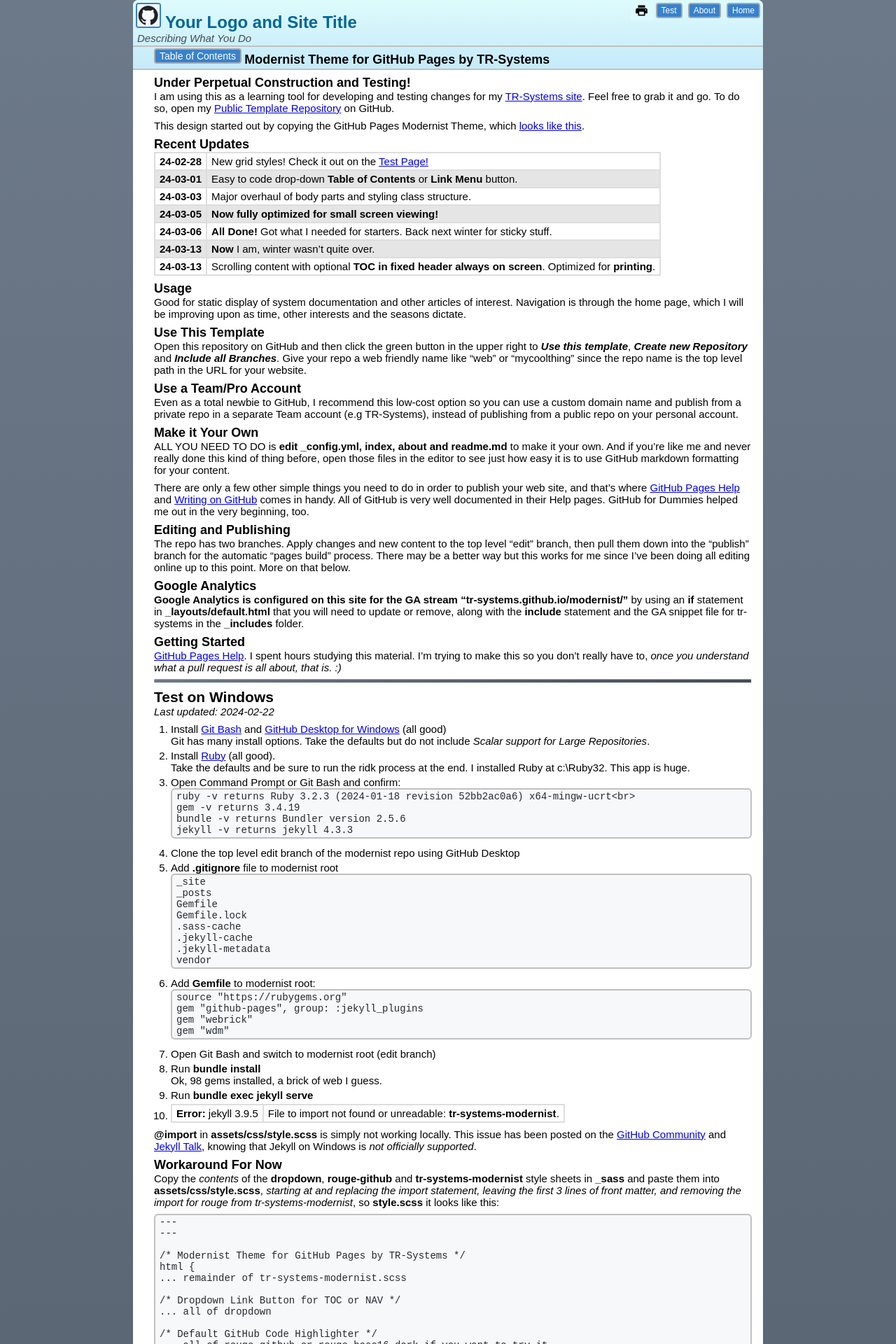
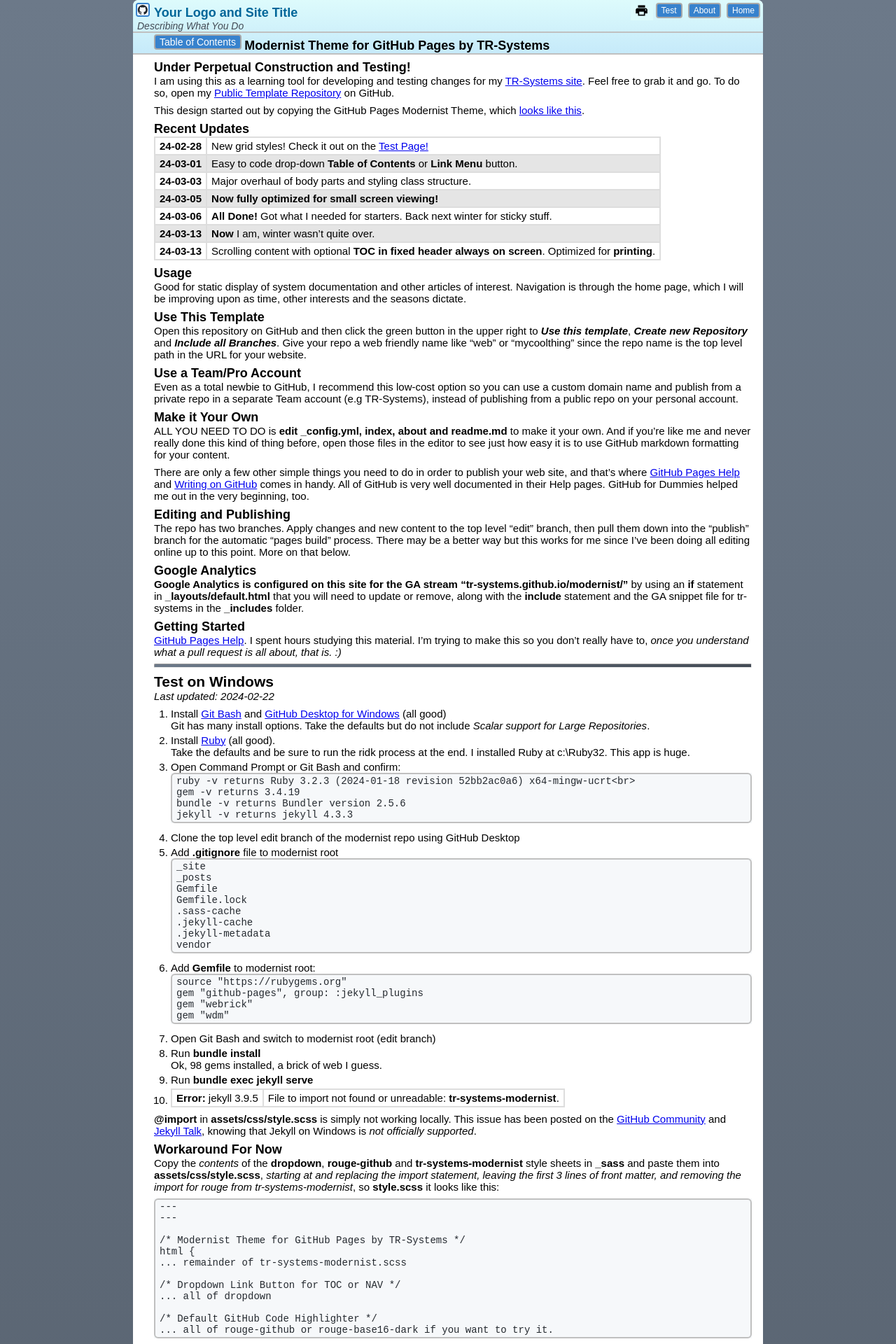
Before and after one commit to TR-Systems/modernist, a Jekyll site: the page built from index.md, in a window 1280 px wide. Shown: the top 1920 px of the page at 70% size. Built offline with Jekyll 4.4.1, drawn with Linux system fonts in a browser that asks for light colours; our own code applies the rules of GitHub Pages for plain Markdown files.

Commit message:
Updates for TOC Button

```diff
--- a/_config.yml
+++ b/_config.yml
@@ -50,10 +50,8 @@
 
 highlighter: rouge
 
-# Header and Footer Elements used in -layouts/default.html
-
+# Required Header Elements used in -layouts/default.html
 title: Your Logo and Site Title
-
 description: Describing What You Do
 
 # Update with your github userid and repo name
@@ -62,9 +60,8 @@
 baseurl:
 
 # Optional Header Elements
-# logo is reduced to 32 wide, to left of title
-# favicon MUST BE 32x32
-
+# Logo is reduced to 16x16. Favicon MUST BE 32x32
+menu: site-menu.html
 logo: assets/images/logo-github.png
 favicon: assets/images/logo-github.png
 
--- a/_includes/dropdown-script.html
+++ b/_includes/dropdown-script.html
@@ -5,8 +5,8 @@
 }
 // Close the dropdown if the user clicks outside of it
 window.onclick = function(event) {
-  if (!event.target.matches('.dropbtn')) {
-    var dropdowns = document.getElementsByClassName("dropdown-content");
+  if (!event.target.matches('.toc-button')) {
+    var dropdowns = document.getElementsByClassName("toc-dropdown-content");
     var i;
     for (i = 0; i < dropdowns.length; i++) {
       var openDropdown = dropdowns[i];
--- /dev/null
+++ b/_includes/site-menu.html
@@ -0,0 +1,3 @@
+<div id="#site-menu">
+  <button><i class="material-icons">menu</i></button>
+ </div>
--- a/_includes/toc-homepage.html
+++ b/_includes/toc-homepage.html
@@ -1,7 +1,7 @@
 <div class="toc">
-<div class="dropdown">
-<button onclick="buttonClick()" class="dropbtn">Table of Contents</button>
-<div id="myDropdown" class="dropdown-content">
+<div class="toc-dropdown">
+<button onclick="buttonClick()" class="toc-button">Table of Contents</button>
+<div id="myDropdown" class="toc-dropdown-content">
 <a href="#test-on-windows">Test On Windows</a>
 <a href="#test-on-raspberry-pi">Test On Ras Pi</a>
 <a href="#design-elements">Design Elements</a>
--- a/_includes/toc-testpage.html
+++ b/_includes/toc-testpage.html
@@ -1,7 +1,7 @@
 <div class="toc">
-<div class="dropdown">
-<button onclick="buttonClick()" class="dropbtn">Table of Contents</button>
-<div id="myDropdown" class="dropdown-content">
+<div class="toc-dropdown">
+<button onclick="buttonClick()" class="toc-button">Table of Contents</button>
+<div id="myDropdown" class="toc-dropdown-content">
 <a href="#toc-made-easy">TOC Made Easy</a>
 <a href="#grid-styles">Grid Styles</a>
 <a href="#50-50-grid">50-50 Grid</a>
--- a/_sass/dropdown.scss
+++ b/_sass/toc-dropdown.scss
@@ -1,6 +1,5 @@
-/* Dropdown Link Button for TOC or NAV */
-/* https://www.w3schools.com/howto/howto_js_dropdown.asp */
-.dropbtn {
+/* Dropdown Link Button for TOC */
+.toc-button {
   background-color: #3782CD;
   color: white;
   margin: 0; /* 0 0 6px; */
@@ -11,14 +10,14 @@
   border-radius: 4px;
   cursor: pointer;
 }
-.dropbtn:hover, .dropbtn:focus {
+.toc-button:hover, .toc-button:focus {
   background-color: #2980B9;
 }
-.dropdown {
+.toc-dropdown {
   position: relative;
   display: inline-block;
 }
-.dropdown-content {
+.toc-dropdown-content {
   display: none;
   position: absolute;
   background-color: #C6EAFA;
@@ -28,12 +27,12 @@
   box-shadow: 0px 8px 16px 0px rgba(0,0,0,0.2);
   z-index: 1;
 }
-.dropdown-content a {
+.toc-dropdown-content a {
   color: black;
   font-size: 14px;
   padding: 4px 40px 4px 8px;
   text-decoration: none;
   display: block;
 }
-.dropdown a:hover {background-color: #ddd;}
+.toc-dropdown a:hover {background-color: #ddd;}
 .show {display: block;}
--- a/_sass/tr-systems-modernist.scss
+++ b/_sass/tr-systems-modernist.scss
@@ -1,7 +1,7 @@
 /* Code Highlighter */
 @import "rouge-github";
 /* Dropdown Link Button */
-@import "dropdown";
+@import "toc-dropdown";
 
 /* Modernist Theme for GitHub Pages by TR-Systems */
 html {
@@ -35,7 +35,7 @@
 
   img {
     display: inline;
-    width: 32px;
+    width: 16px;
     margin: 4px 0 0 4px;
     padding: 0;
     border: 2px solid #3782CD;
@@ -46,15 +46,15 @@
     display: inline;
     margin-left: 6px;
     margin-bottom: 0;
-    font-size: 24px;
+    font-size: 1.2em;
     color: #069;
   }
   p {
     display: block;
     margin-left: 6px;
-    margin-bottom: 2px;
+    margin-bottom: 0;
     color: #434B55;
-    font-size: 15px;
+    font-size: 14px;
     font-style: italic;
   }
   ul {
@@ -100,14 +100,13 @@
 .toc {
   display: inline-block;
   padding-top: 2px;
-  padding-bottom: 2px;
   border-top: 2px solid silver;
   width: 900px;
   h1, h2, h3 {
+    color: black;
     display: inline-block;
-    font-size: 1.2em;
   }
-  .dropbtn {margin-left: 30px;}
+  .toc-button {margin-left: 30px;}
 }
 
 .content {
@@ -120,7 +119,6 @@
 
 .footer {
   display: block;
-  padding-bottom: 2px;
   background: #434B55;
   border-top: 2px solid silver;
   border-radius: 0 0 8px 8px;
@@ -302,11 +300,11 @@
       font-size: 1em;
       margin-left: 10px;
     }
-    .dropbtn {
+    .toc-button {
       font-size: 12px;
       margin-left: 10px;
     }
-    .dropdown-content {margin-left: 10px;}
+    .toc-dropdown-content {margin-left: 10px;}
   }
 
   .content {
@@ -318,7 +316,7 @@
     h4 {font-size: 1.0em;}
     td {font-size: 12px;}
     code, pre {font-size: 12px;}
-    .dropbtn {font-size: 14px}
+    .toc-button {font-size: 14px}
     p, ul, ol, table, pre, dl {margin-bottom: 6px;}
     p.nodisplay {display:none;}
     ul {padding-left: 20px;}
@@ -355,7 +353,7 @@
         font-size: 1.6em;
       }
     }
-    .dropbtn {display: none;}
+    .toc-button {display: none;}
   }
   .wrapper {
     .content {
```
